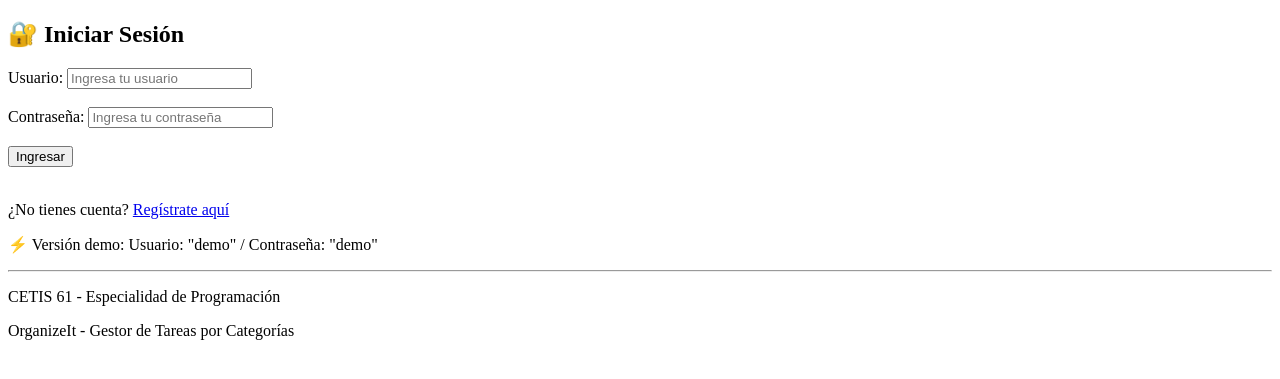
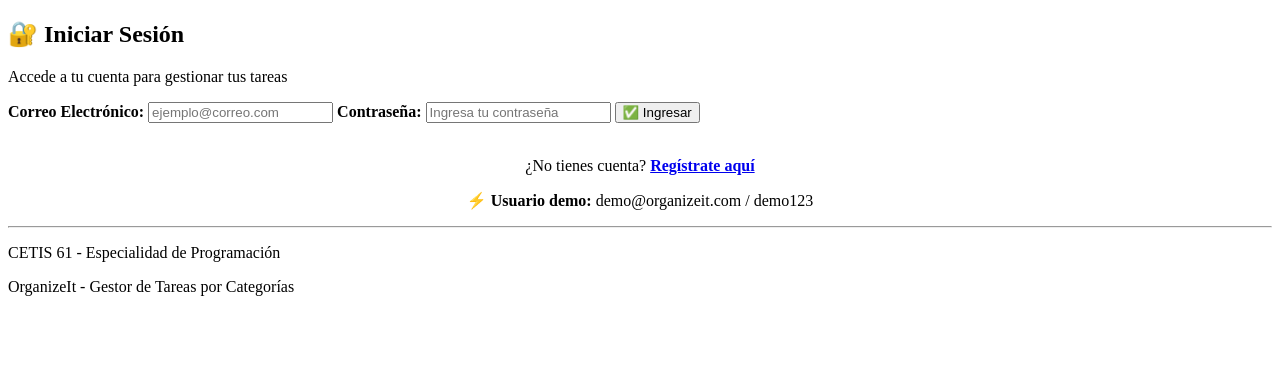
Before and after one commit to OmarOrtVal/Organizeit, a Flask app: page /login in a window 1280 px wide. Shown: the part 116-495 px from the top of the page. Run offline with Flask 3, Linux system fonts and the light colour scheme.

Commit message:
Update login.html

```diff
--- a/templates/login.html
+++ b/templates/login.html
@@ -1,21 +1,30 @@
 {% extends "base.html" %}
+{% block title %}Iniciar Sesión - OrganizeIt{% endblock %}
+{% block content %}
 
-{% block content %}
 <h2>🔐 Iniciar Sesión</h2>
+<p>Accede a tu cuenta para gestionar tus tareas</p>
 
-<form action="#" method="POST">
-    <label for="usuario">Usuario:</label>
-    <input type="text" id="usuario" name="usuario" placeholder="Ingresa tu usuario" required>
-    <br><br>
+{% if error %}
+<div class="error">{{ error }}</div>
+{% endif %}
 
-    <label for="password">Contraseña:</label>
-    <input type="password" id="password" name="password" placeholder="Ingresa tu contraseña" required>
-    <br><br>
+<form method="POST" action="{{ url_for('login') }}">
+    <label for="email_login"><strong>Correo Electrónico:</strong></label>
+    <input type="email" id="email_login" name="email_login"
+        placeholder="ejemplo@correo.com" required>
 
-    <button type="submit">Ingresar</button>
+    <label for="password_login"><strong>Contraseña:</strong></label>
+    <input type="password" id="password_login" name="password_login"
+        placeholder="Ingresa tu contraseña" required>
+
+    <button type="submit">✅ Ingresar</button>
 </form>
 
 <br>
-<p>¿No tienes cuenta? <a href="{{ url_for('registrar') }}">Regístrate aquí</a></p>
-<p>⚡ Versión demo: Usuario: "demo" / Contraseña: "demo"</p>
+<div style="text-align: center;">
+    <p>¿No tienes cuenta? <a href="{{ url_for('registrar') }}"><strong>Regístrate aquí</strong></a></p>
+    <p>⚡ <strong>Usuario demo:</strong> demo@organizeit.com / demo123</p>
+</div>
+
 {% endblock %}
```
